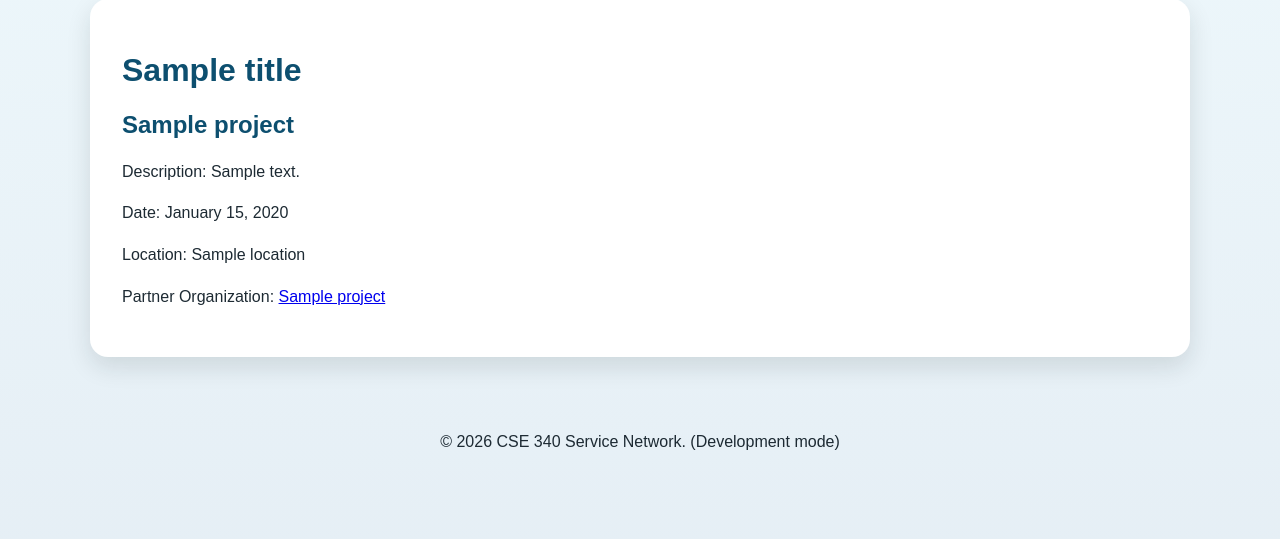
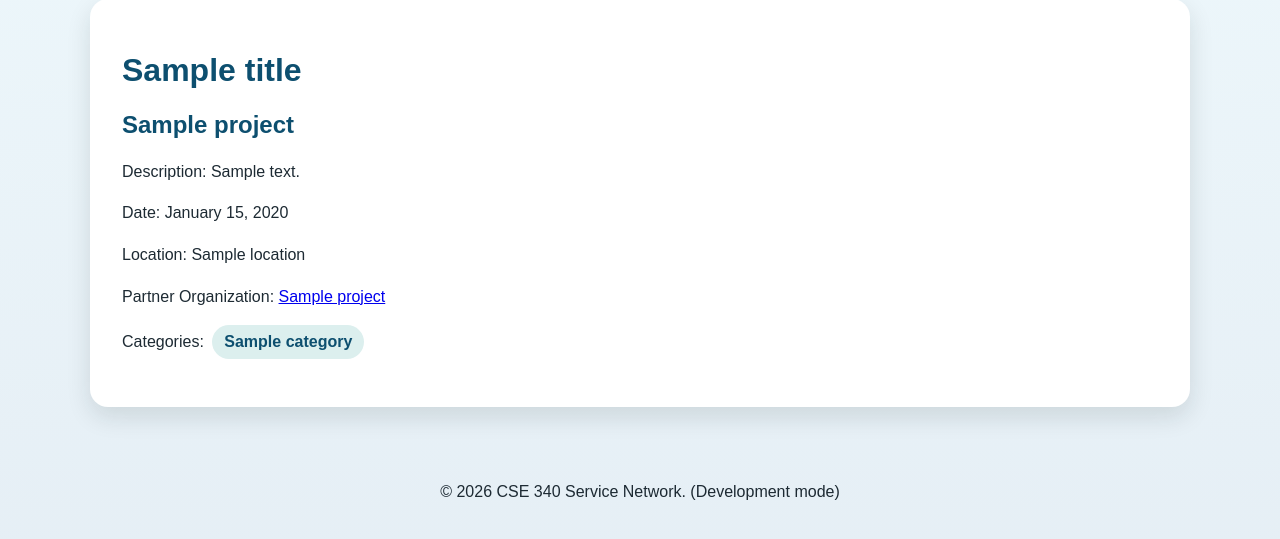
Before and after one commit to white-ninja/cse340-course-repo, a Node server app: template src/views/project.ejs in a window 1280 px wide. Shown: the part 113-652 px from the top of the page. Run offline with Node 20, Linux system fonts and the light colour scheme; the template is opened without the code that fills it: most values are stand-ins (such as "Sample title", 1, 10 or a date in 2020).

Commit message:
Implemented the MVC category features:
Added category model queries in categories.js.
Added category details controller and route.
Updated project details with category tags.
Linked categories and project names in the EJS views.
Added the category details view.
Added category tag styling.

```diff
--- a/public/css/main.css
+++ b/public/css/main.css
@@ -98,6 +98,29 @@ li {
     margin-bottom: 0.5rem;
 }
 
+.category-tags {
+    display: inline-flex;
+    flex-wrap: wrap;
+    gap: 0.5rem;
+    margin-left: 0.25rem;
+}
+
+.category-tag {
+    display: inline-block;
+    padding: 0.25rem 0.75rem;
+    border-radius: 999px;
+    background: #dcefee;
+    color: var(--primary);
+    font-weight: 700;
+    text-decoration: none;
+}
+
+.category-tag:hover,
+.category-tag:focus {
+    background: #c5e3df;
+    text-decoration: underline;
+}
+
 footer {
     text-align: center;
     padding: 1.5rem 1rem 2rem;
--- a/src/controllers/projects.js
+++ b/src/controllers/projects.js
@@ -1,4 +1,5 @@
 import { getUpcomingProjects, getProjectDetails } from '../models/projects.js';
+import { getCategoriesByProjectId } from '../models/categories.js';
 
 const NUMBER_OF_UPCOMING_PROJECTS = 5;
 
@@ -26,8 +27,9 @@ const showProjectDetailsPage = async (req, res, next) => {
         return next(err);
     }
 
+    const categories = await getCategoriesByProjectId(id);
     const title = `${project.title} Details`;
-    res.render('project', { title, project });
+    res.render('project', { title, project, categories });
 };
 
 export { showProjectsPage, showProjectDetailsPage };
--- a/src/routes.js
+++ b/src/routes.js
@@ -3,7 +3,7 @@ import express from 'express';
 import { showHomePage } from './controllers/index.js';
 import { showOrganizationsPage, showOrganizationDetailsPage } from './controllers/organizations.js';
 import { showProjectsPage, showProjectDetailsPage } from './controllers/projects.js';
-import { showCategoriesPage } from './controllers/categories.js';
+import { showCategoriesPage, showCategoryDetailsPage } from './controllers/categories.js';
 import { testErrorPage } from './controllers/errors.js';
 
 const router = express.Router();
@@ -14,6 +14,7 @@ router.get('/organization/:id', showOrganizationDetailsPage);
 router.get('/projects', showProjectsPage);
 router.get('/project/:id', showProjectDetailsPage);
 router.get('/categories', showCategoriesPage);
+router.get('/category/:id', showCategoryDetailsPage);
 router.get('/test-error', testErrorPage);
 
 export default router;
--- a/src/views/categories.ejs
+++ b/src/views/categories.ejs
@@ -8,7 +8,7 @@
         <ul>
             <% categories.forEach(category => { %>
                 <li>
-                    <strong><%= category.name %></strong>
+                    <a href="/category/<%= category.category_id %>"><strong><%= category.name %></strong></a>
                 </li>
             <% }); %>
         </ul>
--- a/src/views/project.ejs
+++ b/src/views/project.ejs
@@ -10,5 +10,17 @@
         Partner Organization:
         <a href="/organization/<%= project.organization_id %>"><%= project.organization_name %></a>
     </p>
+    <p>
+        Categories:
+        <% if (categories && categories.length > 0) { %>
+            <span class="category-tags" aria-label="Project categories">
+                <% categories.forEach(category => { %>
+                    <a class="category-tag" href="/category/<%= category.category_id %>"><%= category.name %></a>
+                <% }); %>
+            </span>
+        <% } else { %>
+            <span>No categories assigned.</span>
+        <% } %>
+    </p>
 </main>
 <%- include('partials/footer') %>
```
Also changed, not shown: src/controllers/categories.js (+29 -2 lines), src/models/categories.js (+37 -0 lines), src/views/category.ejs (added, +21 -0 lines), src/views/setup.sql (+9 -0 lines).
